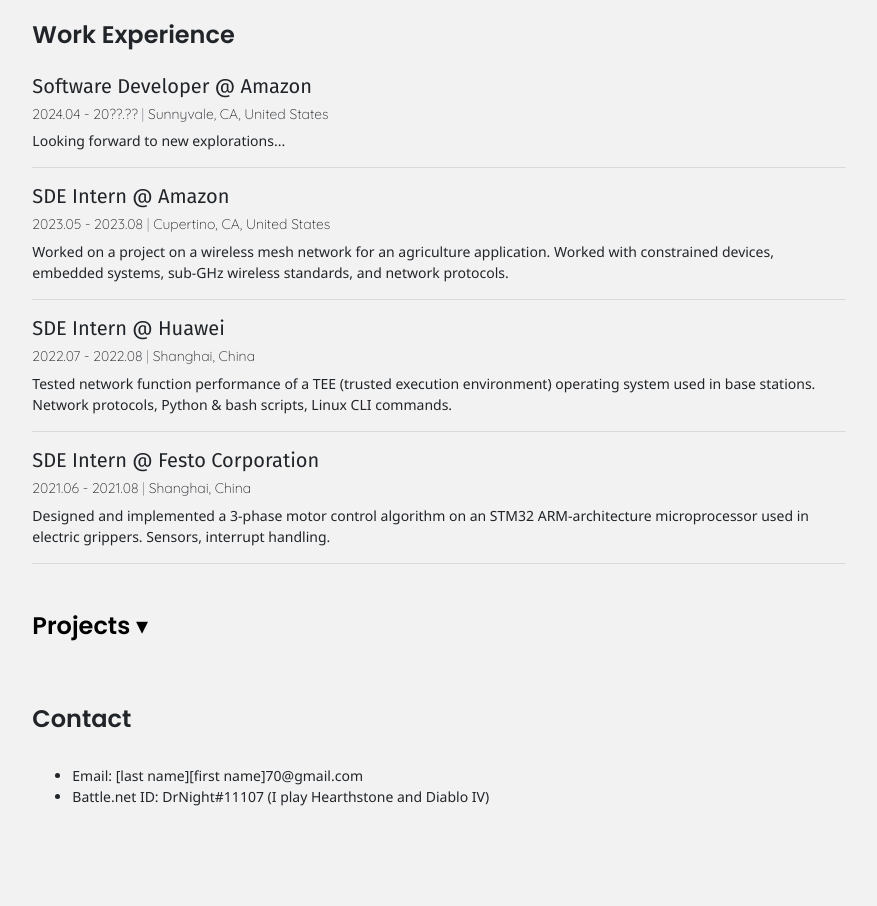
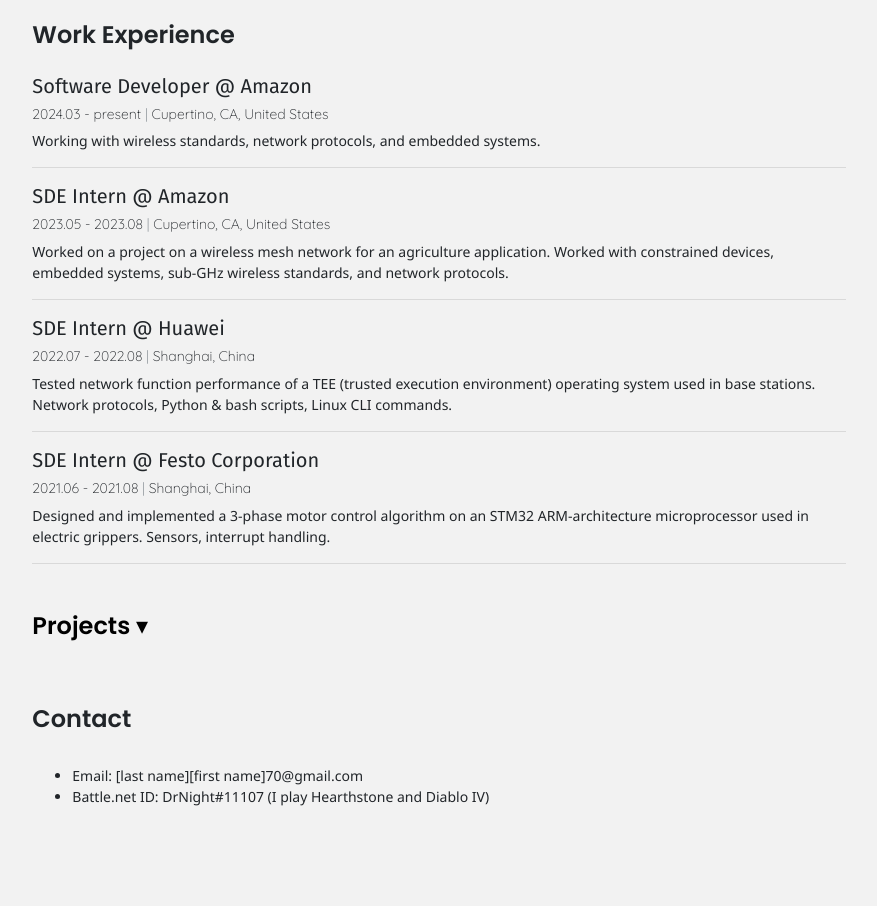
Before and after one commit to yumiweidemao/my-website, a plain HTML site: page index.html in a window 1280 px wide. Shown: the part 1143-2049 px from the top of the page, without its empty margins (201-1078 px from the left). Drawn offline with nearby package versions, Linux system fonts and the light colour scheme.

Commit message:
change Amazon experience

```diff
--- a/index.html
+++ b/index.html
@@ -117,8 +117,8 @@
                     <div class="col-md-12">
                         <div class="mt-3">
                             <h5 class="subtitle">Software Developer @ Amazon</h5>
-                            <h6 class="subsubtitle">2024.04 - 20??.?? <span class="text-muted">|</span> Sunnyvale, CA, United States</h6>
-                            <p class="mb-0 description">Looking forward to new explorations...</p>
+                            <h6 class="subsubtitle">2024.03 - present <span class="text-muted">|</span> Cupertino, CA, United States</h6>
+                            <p class="mb-0 description">Working with wireless standards, network protocols, and embedded systems.</p>
                         </div>
                         <hr>
                         <div class="mt-3">
```
